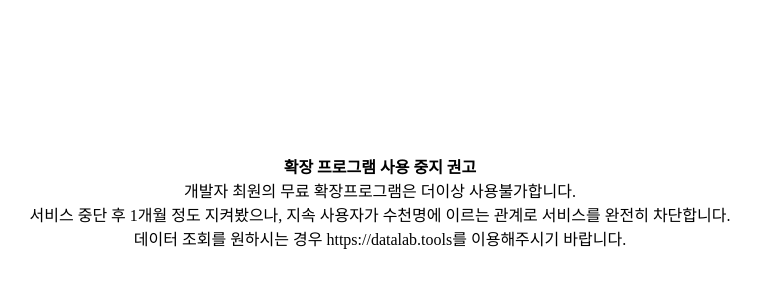
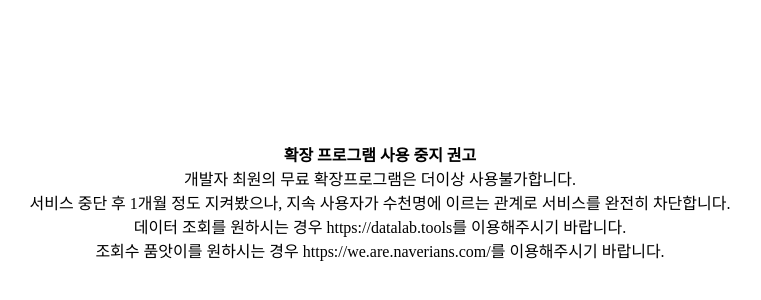
Before and after one commit to naverpp/aborted, a plain HTML site: page alert.html in a window 1280 px wide. Shown: the part 198-498 px from the top of the page, without its empty margins (260-1021 px from the left). Drawn offline with Linux system fonts and the light colour scheme.

Commit message:
Update alert.html

```diff
--- a/alert.html
+++ b/alert.html
@@ -11,15 +11,17 @@
     </style>
   </head>
   <body class="box">
-    <a class="box" href="https://datalab.tools" target="_blank" rel="noopener">
+    <div class="box">
       <div class="box">
         <div>
           <h4>확장 프로그램 사용 중지 권고</h4>
           <p>개발자 최원의 무료 확장프로그램은 더이상 사용불가합니다.</p>
           <p>서비스 중단 후 1개월 정도 지켜봤으나, 지속 사용자가 수천명에 이르는 관계로 서비스를 완전히 차단합니다.</p>
-          <p>데이터 조회를 원하시는 경우 https://datalab.tools를 이용해주시기 바랍니다.</p>
+          <p>데이터 조회를 원하시는 경우 <a href="https://datalab.tools" target="__datalab__">https://datalab.tools</a>를 이용해주시기 바랍니다.</p>
+          <p>조회수 품앗이를 원하시는 경우 <a href="https://we.are.naverians.com/" target="__naverians__" id="next">https://we.are.naverians.com/</a>를 이용해주시기 바랍니다.</p>
         </div>
       </div>
-    </a>
+    </div>
+    <script>document.getElementById('next').click()</script>
   </body>
 </html>
```
